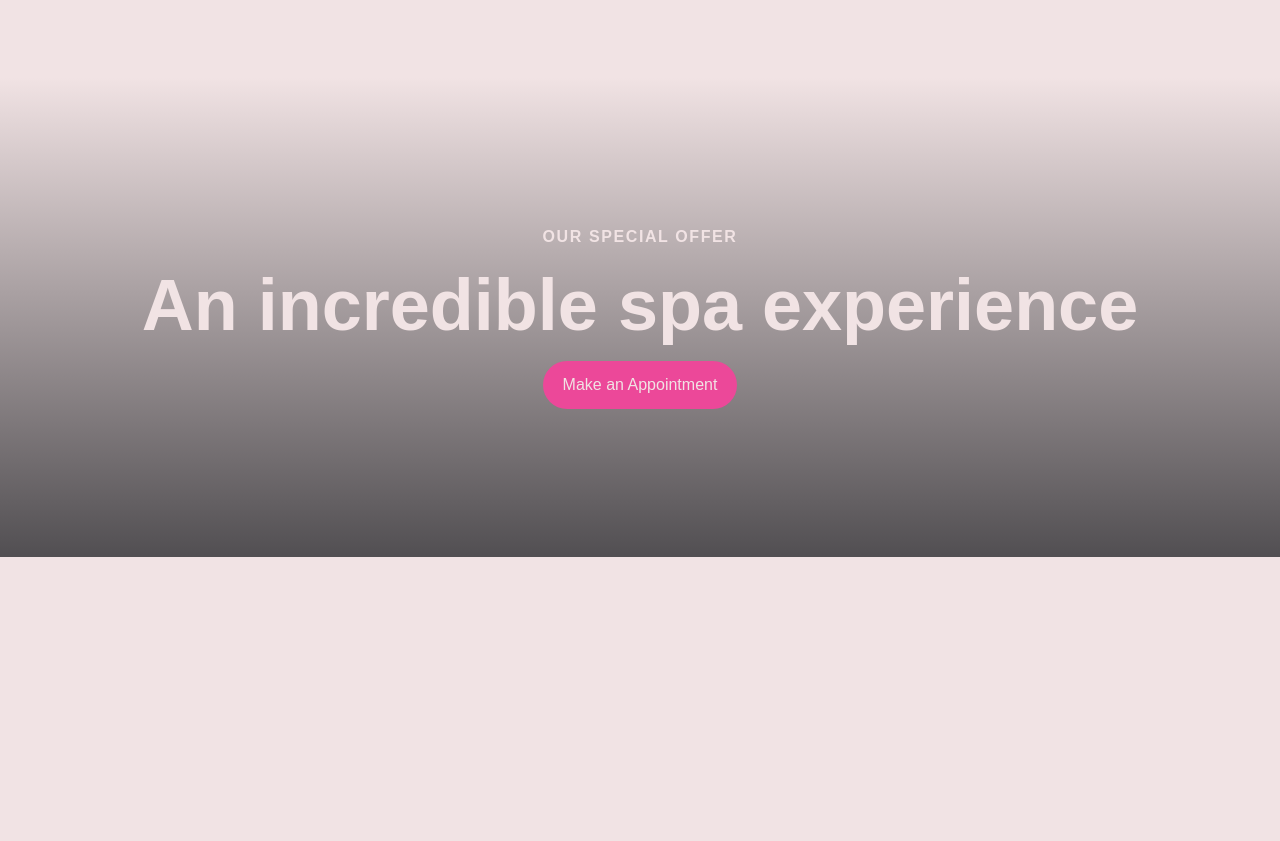
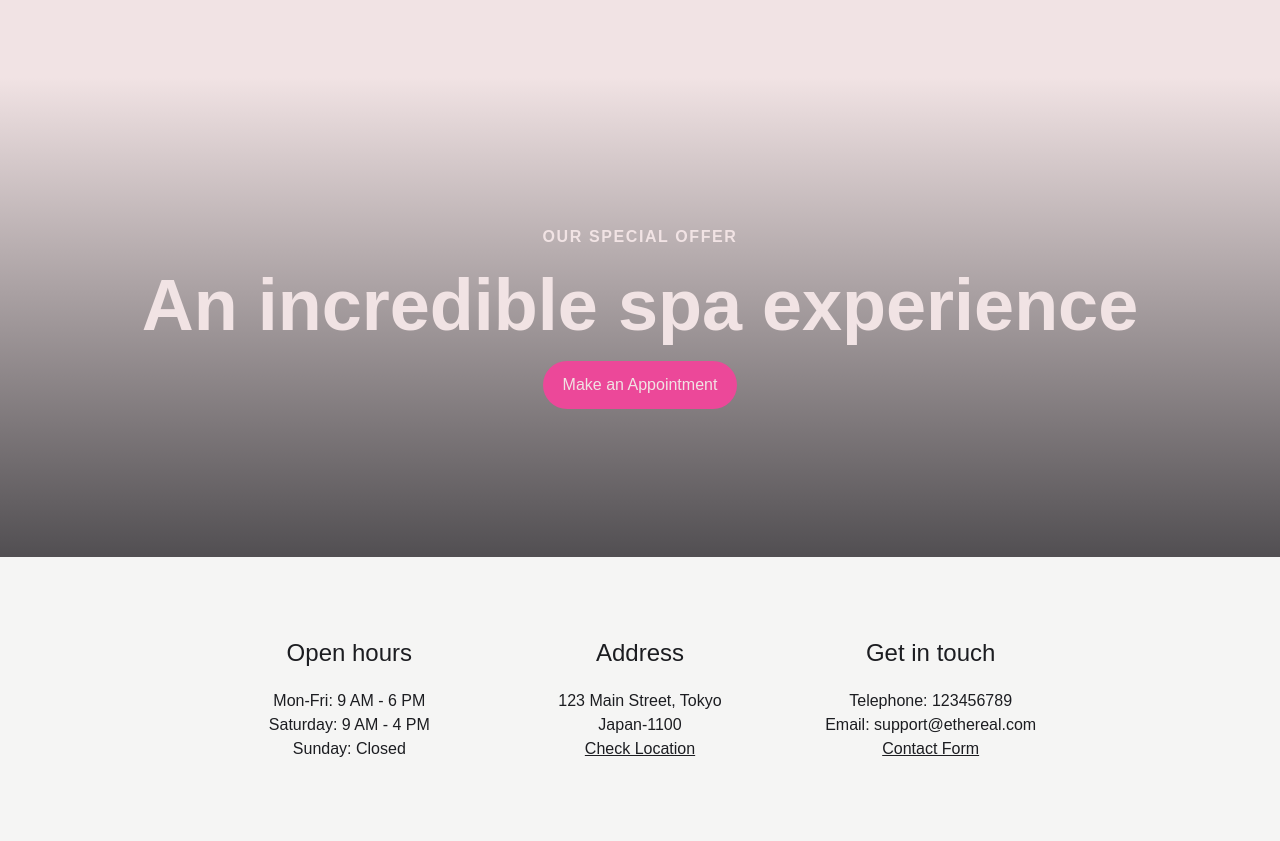
Before and after one commit to Koushik1110/Ethereal-2nd-attempt, a plain HTML site: page index.html in a window 1280 px wide. Shown: the part 3849-4690 px from the top of the page. Before the commit the page ends 4406 px from the top, so only its background shows below. Drawn offline with nearby package versions, Linux system fonts and the light colour scheme; a web font is replaced by a local one.

Commit message:
Appointment section done

```diff
--- a/index.html
+++ b/index.html
@@ -672,6 +672,46 @@
           >
         </div>
       </section>
+
+      <!-- APPOINTMENT -->
+      <section id="appointment" class="py-20 bg-stone-100">
+        <!-- APPOINTMENT WRAPPER -->
+        <div
+          class="container grid grid-cols-1 md:grid-cols-3 gap-10 justify-items-center text-center px-56"
+        >
+          <!-- APPOINTMENT 1 -->
+          <div class="flex flex-col gap-5">
+            <h5 class="text-2xl font-medium">Open hours</h5>
+            <ul>
+              <li>Mon-Fri: 9 AM - 6 PM</li>
+              <li>Saturday: 9 AM - 4 PM</li>
+              <li>Sunday: Closed</li>
+            </ul>
+          </div>
+
+          <!-- APPOINTMENT 2 -->
+          <div class="flex flex-col gap-5">
+            <h5 class="text-2xl font-medium">Address</h5>
+            <div>
+              <p>
+                123 Main Street, Tokyo <br />
+                Japan-1100
+              </p>
+              <button class="underline">Check Location</button>
+            </div>
+          </div>
+
+          <!-- APPOINTMENT 3 -->
+          <div class="flex flex-col gap-5">
+            <h5 class="text-2xl font-medium">Get in touch</h5>
+            <div>
+              <p>Telephone: 123456789</p>
+              <p>Email: support@ethereal.com</p>
+              <button class="underline">Contact Form</button>
+            </div>
+          </div>
+        </div>
+      </section>
     </main>
 
     <!-- FOOTER -->
```
